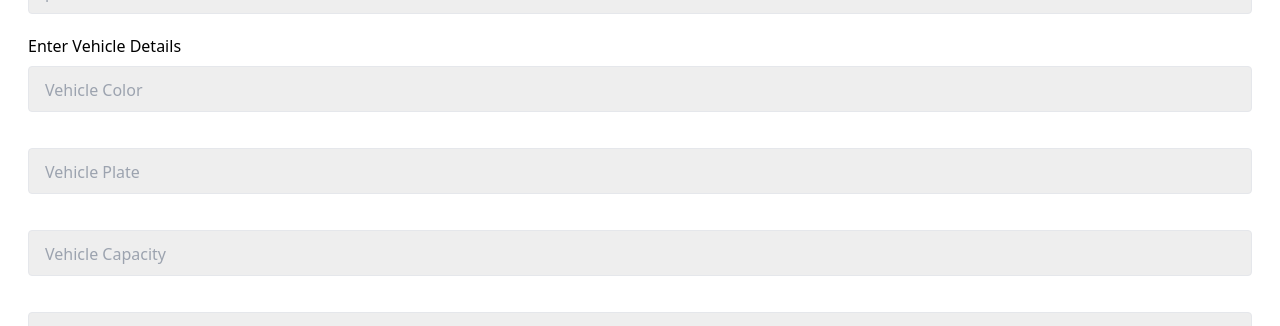
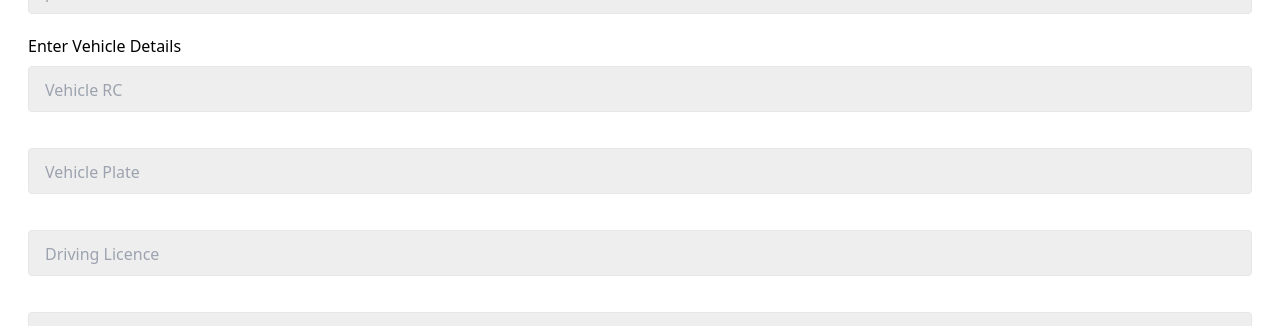
Before and after one commit to shivam260304/UrbanCab, a React (Vite) app in the folder FRONTEND/: page /captain-signup in a window 1280 px wide. Shown: the part 360-686 px from the top of the page. Built offline with nearby package versions, Linux system fonts and the light colour scheme; no server answers.

Commit message:
captainregisterplaceholder

```diff
--- a/FRONTEND/src/pages/CaptainSignup.jsx
+++ b/FRONTEND/src/pages/CaptainSignup.jsx
@@ -107,7 +107,7 @@ const CaptainSignup = () => {
                         className="bg-[#eeeeee] mb-5 rounded px-4 py-2 border w-full text-lg placeholder:text-base"
                         required
                         type="text"
-                        placeholder="Vehicle Color"
+                        placeholder="Vehicle RC"
                     />
                     <input
                         value={vehiclePlate}
@@ -123,7 +123,7 @@ const CaptainSignup = () => {
                         className="bg-[#eeeeee] mb-5 rounded px-4 py-2 border w-full text-lg placeholder:text-base"
                         required
                         type="number"
-                        placeholder="Vehicle Capacity"
+                        placeholder="Driving Licence"
                     />
                     <input
                         value={vehicleType}
```
